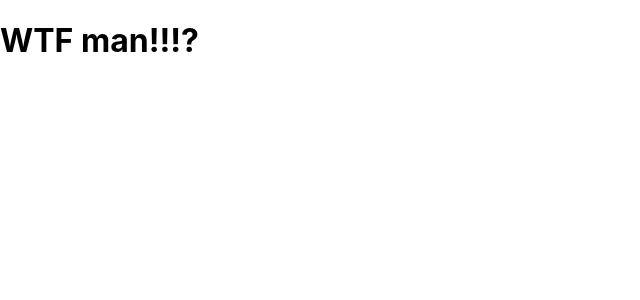
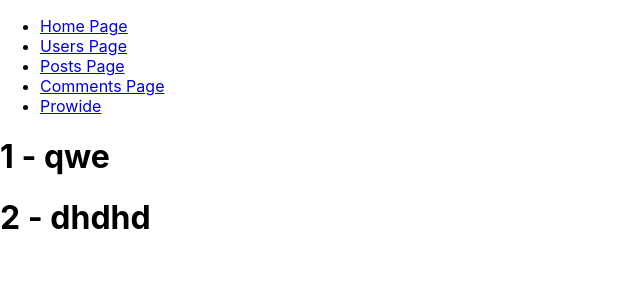
Before and after one commit to Olegogonovskyi/js_2024_ogonowskyi, a React (Create React App) app: page /prowtest in a window 1280 px wide. Before the commit this address had no page. Shown: the top 300 px of the page, without its empty margins (0-640 px from the left). Built offline with nearby package versions, Linux system fonts and the light colour scheme.

Commit message:
train-redux: made simple tasks

```diff
--- a/package.json
+++ b/package.json
@@ -20,7 +20,9 @@
     "sort": "^0.0.3",
     "localforage": "^1.10.0",
     "by": "^0.2.3",
-    "match-sorter": "^6.3.4"
+    "match-sorter": "^6.3.4",
+    "@reduxjs/toolkit": "^2.2.5",
+    "react-redux": "^9.1.2"
   },
   "scripts": {
     "start": "react-scripts start",
--- /dev/null
+++ b/src/Pages/ProwidePage/ProwidePage.tsx
@@ -0,0 +1,12 @@
+import React, {FC} from 'react';
+import ProwideComp from "../../components/ProwideComp/ProwideComp";
+
+const ProwidePage: FC = () => {
+    return (
+        <div>
+            <ProwideComp/>
+        </div>
+    );
+};
+
+export default ProwidePage;
--- a/src/components/HeaderComponent/HeaderComponent.tsx
+++ b/src/components/HeaderComponent/HeaderComponent.tsx
@@ -9,6 +9,7 @@ const HeaderComponent: FC = () => {
                 <li><NavLink to={'users'}>Users Page</NavLink></li>
                 <li><NavLink to={'posts'}>Posts Page</NavLink></li>
                 <li><NavLink to={'comments'}>Comments Page</NavLink></li>
+                <li><NavLink to={'prowtest'}>Prowide</NavLink></li>
             </ul>
         </div>
     );
--- /dev/null
+++ b/src/components/ProwideComp/ProwideComp.tsx
@@ -0,0 +1,17 @@
+import React, {FC} from 'react';
+import {useSelector} from "react-redux";
+import {RootState} from "../../store/store";
+
+const ProwideComp:FC = () => {
+    const initialstate = useSelector((store: RootState) => store.users)
+
+    return (
+        <div>
+            {
+               initialstate && initialstate.map(value => <h1>{value.id} - {value.name}</h1>)
+            }
+        </div>
+    );
+};
+
+export default ProwideComp;
--- a/src/routes/routes.tsx
+++ b/src/routes/routes.tsx
@@ -7,6 +7,7 @@ import CommemtsPage from "../Pages/CommemtsPage/CommemtsPage";
 import MainPage from "../Pages/MainPage/MainPage";
 import ErrorPage from "../Pages/ErrorPage/ErrorPage";
 import UserDetailPage from "../Pages/UserDetailPage/UserDetailPage";
+import ProwidePage from "../Pages/ProwidePage/ProwidePage";
 
 export const route = createBrowserRouter([
     {
@@ -33,6 +34,11 @@ export const route = createBrowserRouter([
             {
                 path: 'comments',
                 element: <CommemtsPage/>
+            },
+            {
+                path: 'prowtest',
+                element: <ProwidePage/>
+
             }
         ]
     }
--- /dev/null
+++ b/src/store/store.tsx
@@ -0,0 +1,11 @@
+import {configureStore} from "@reduxjs/toolkit";
+import {usersSlicereducer} from "./usersSlice/usersSlice";
+
+export const store = configureStore({
+    reducer: {
+        users: usersSlicereducer
+    }
+})
+
+export type RootState = ReturnType<typeof store.getState>;
+export type AppDispatch = typeof store.dispatch;
--- /dev/null
+++ b/src/store/usersSlice/usersSlice.tsx
@@ -0,0 +1,26 @@
+import {createSlice} from "@reduxjs/toolkit";
+
+import {IUserbasicmodel} from "../../models/IUserbasicmodel";
+
+const initialState: IUserbasicmodel[] = [
+    {
+        id: 1,
+        name: 'qwe',
+        email: 'asd'
+    },
+    {
+        id: 2,
+        name: 'dhdhd',
+        email: 'ysysys'
+    }
+]
+
+
+
+export const usersSlice = createSlice({
+    name: 'users',
+    initialState,
+    reducers: {}
+})
+
+export const usersSlicereducer = usersSlice.reducer
```
Also changed, not shown: src/index.tsx (+6 -4 lines), 1 other file (tests, documents, lock files or other folders).
